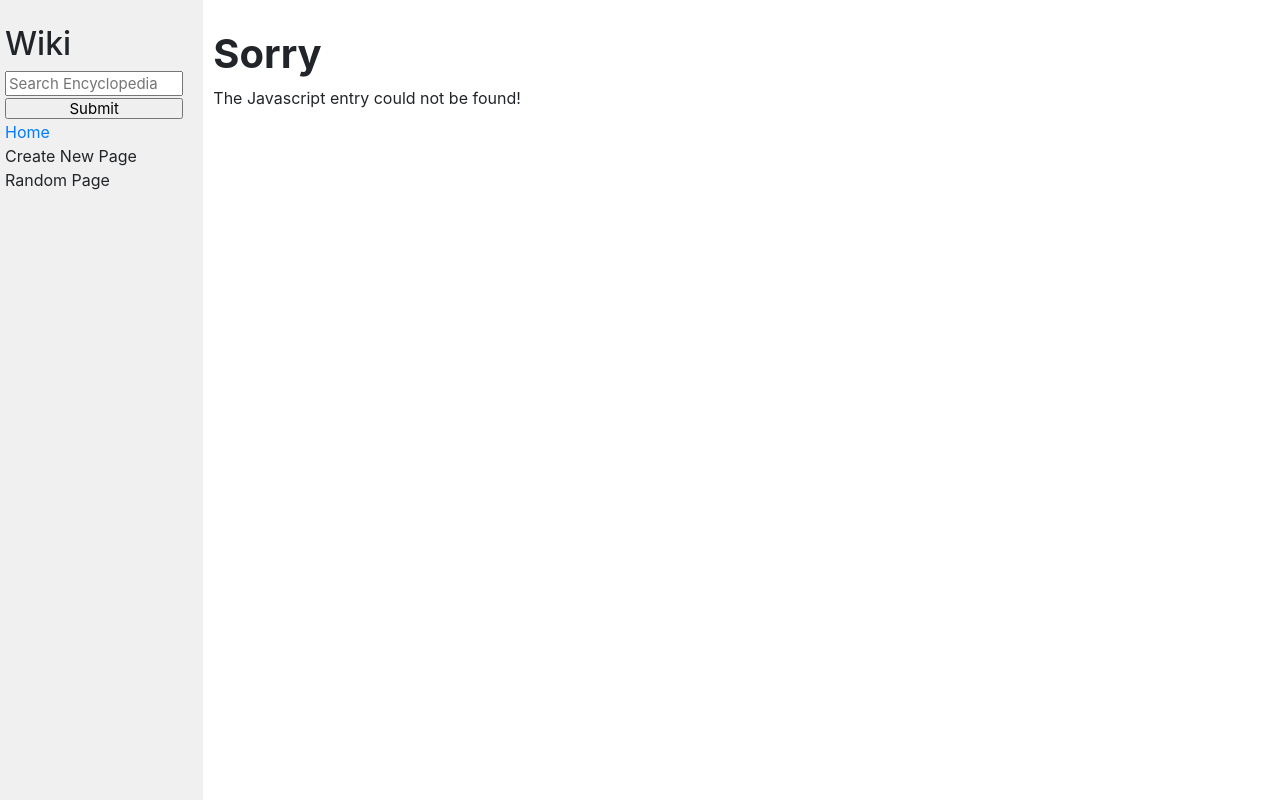
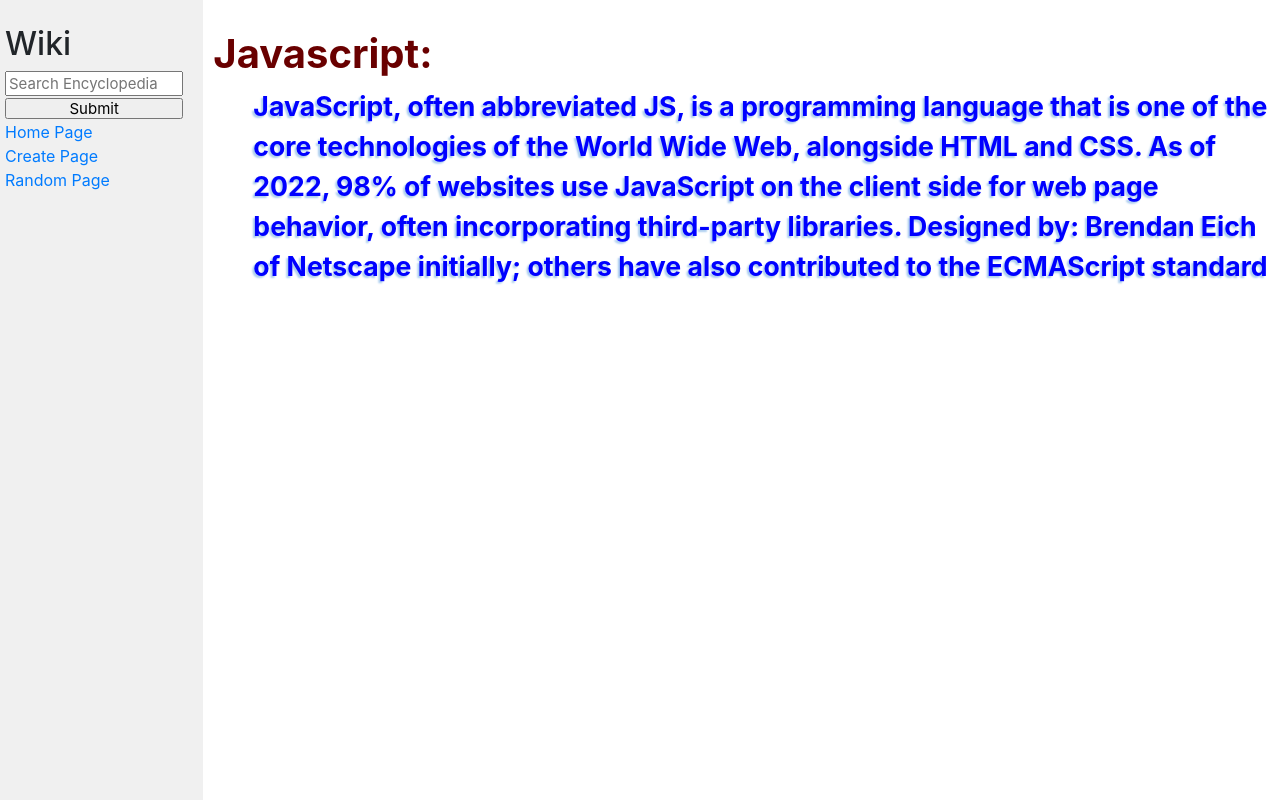
Before and after one commit to JamakaDev/cs50_web, a Django app: page /wiki/Javascript in a window 1280 px wide. Run offline with Django 3.2, Linux system fonts and the light colour scheme; some libraries are stand-ins or nearby versions.

Commit message:
added create entry & grab random entry along with md->html conversion

```diff
--- a/wiki/encyclopedia/templates/encyclopedia/entry.html
+++ b/wiki/encyclopedia/templates/encyclopedia/entry.html
@@ -7,12 +7,12 @@
 {% block body %}
   <h1 style="font-weight: bold; color: #690000">{{ title }}:</h1>
   <ol>
-  {% for desc in description %}
-    {% if title == 'Query Search' %}
+  {% if title == 'Query Search' %}
+    {% for desc in description %}
       <li class="desc" style="color:#696969"><a class="desc" href="/wiki/{{ desc }}">{{ desc }}</a><br></li>
-    {% else %}
-      <p class="desc">{{ desc }}</p>
-    {% endif %}
-  {% endfor %}
+    {% endfor %}
+  {% else %}
+    <p class="desc">{{ description }}</p>
+  {% endif %}
 </ol>
 {% endblock %}
--- a/wiki/encyclopedia/templates/encyclopedia/error.html
+++ b/wiki/encyclopedia/templates/encyclopedia/error.html
@@ -9,6 +9,9 @@
 
 {% block body %}
   <h1 style="font-weight: bold">Sorry</h1>
-
+  {% if title %}
   <p>The {{ title }} entry could not be found!</p>
+  {% else %}
+  <p>The {{ entry }} entry is already in the database!</p>
+  {% endif %}
 {% endblock %}
--- a/wiki/encyclopedia/templates/encyclopedia/layout.html
+++ b/wiki/encyclopedia/templates/encyclopedia/layout.html
@@ -17,14 +17,14 @@
                     <input class="search" type="text" name="q" placeholder="Search Encyclopedia">
                     <input class="search" type="submit" name="qbtn" placeholder="Search Encyclopedia">
                 </form>
-                <div>
-                    <a href="{% url 'encyclopedia:index' %}">Home</a>
+                <div class="home_link">
+                    <a href="{% url 'encyclopedia:index' %}">Home Page</a>
                 </div>
-                <div>
-                    Create New Page
+                <div class="new_link">
+                    <a href="{% url 'encyclopedia:create' %}">Create Page</a>
                 </div>
-                <div>
-                    Random Page
+                <div class="random_link">
+                    <a href="{% url 'encyclopedia:random' %}">Random Page</a>
                 </div>
                 {% block nav %}
                 {% endblock %}
--- a/wiki/encyclopedia/urls.py
+++ b/wiki/encyclopedia/urls.py
@@ -6,4 +6,6 @@ app_name = 'encyclopedia'
 urlpatterns = [
     path("", views.index, name="index"),
     path("wiki/<str:title>", views.entry, name="entry"),
+    path("create", views.create, name="create"),
+    path("random", views.random, name="random"),
 ]
--- a/wiki/encyclopedia/views.py
+++ b/wiki/encyclopedia/views.py
@@ -1,7 +1,9 @@
-from django.shortcuts import render
+from django.shortcuts import render, redirect
 from django.http import HttpResponse
+from django.urls import reverse
 from . import util
-
+from markdown2 import markdown as md
+from random import choice
 
 def index(request):
     entries = util.list_entries()
@@ -24,8 +26,30 @@ def entry(request, title):
             });
     tmp, title = title, util.get_entry(title)
     if not title:
-        return render(request, "encyclopedia/error.html", {'title': tmp})
+        return render(request, "encyclopedia/error.html", {'title': tmp, 'entry': None})
     return render(request, "encyclopedia/entry.html", {
         'title': tmp,
-        'description': title.split()[3:]
+        'description': ' '.join(title.split()[2:])
     })
+
+def create(request):
+    if request.method == "POST":
+        title = request.POST['new_title'].capitalize()
+        description = request.POST['new_entry']
+        if title in util.list_entries() or title == 'Css':
+            return render(request, 'encyclopedia/error.html', {
+                'title': None,
+                'entry': title
+            })
+        with open(f'/home/jamakadev/Desktop/CS50_WEB/cs50_web/wiki/entries/{title}.md', 'w') as file:
+            file.write(md(f'# {title}\n\n'))
+            file.write(md(description))
+        return render(request, "encyclopedia/entry.html", {
+            "title": title,
+            "description": description
+        })
+    return render(request, 'encyclopedia/create.html')
+
+def random(request):
+    url = choice(util.list_entries())
+    return redirect(f'wiki/{url}')
--- /dev/null
+++ b/wiki/entries/Javascript.md
@@ -0,0 +1,12 @@
+# Javascript
+
+JavaScript, often abbreviated JS, is a
+programming language that is one of the core technologies of the World Wide Web, alongside
+HTML and CSS. As of 2022, 98% of websites use
+JavaScript on the client side for web page
+behavior, often incorporating third-party
+libraries.
+
+Designed by: Brendan Eich of Netscape
+initially; others have also contributed
+to the ECMAScript standard
```
Also changed, not shown: wiki/encyclopedia/templates/encyclopedia/create.html (added, +17 -0 lines), wiki/entries/Git.md (+0 -4 lines), wiki/entries/Java.md (added, +5 -0 lines), wiki/entries/Markdown.md (added, +4 -0 lines), wiki/entries/Ruby on rails.md (added, +2 -0 lines), wiki/entries/Ruby.md (added, +2 -0 lines).
